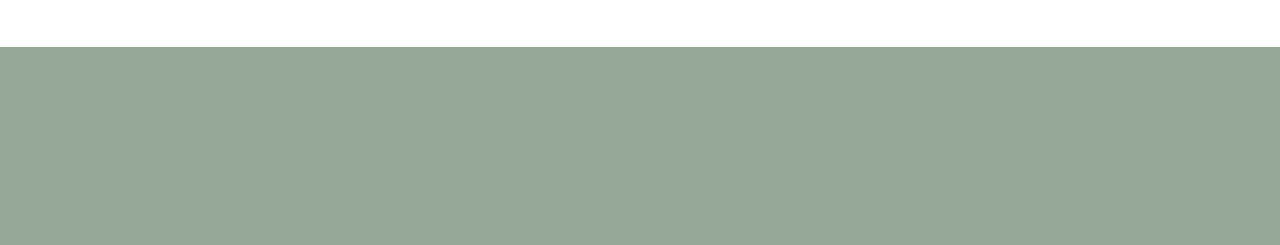
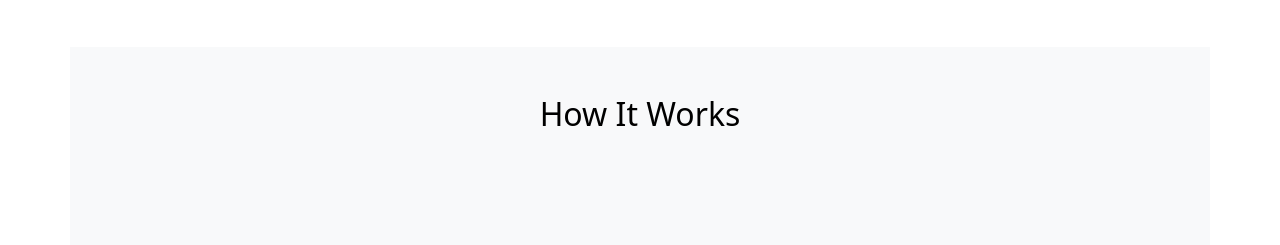
Before and after one commit to ezekielkibiego/Store_Centre, a Django app: page / in a window 1280 px wide. Shown: the part 3167-3412 px from the top of the page. Before the commit the page ends 3214 px from the top, so only its background shows below. Run offline with Django 3.2, Linux system fonts and the light colour scheme; some libraries are stand-ins or nearby versions; some web fonts are replaced.

Commit message:
created hypothesis section

```diff
--- a/templates/index.html
+++ b/templates/index.html
@@ -151,4 +151,18 @@
   </section>
 
 
+  <div class="py-5 bg-light container site-section how-it-works" id="howitworks-section">
+<div class="container">
+    <div class="row mb-5 justify-content-center">
+        <div class="col-md-7 text-center">
+          <h2 class="section-title mb-3 text-black">How It Works</h2>
+        </div>
+      </div>
+
+
+</div>
+  </div>
+
+
+
 {% endblock %}
```
